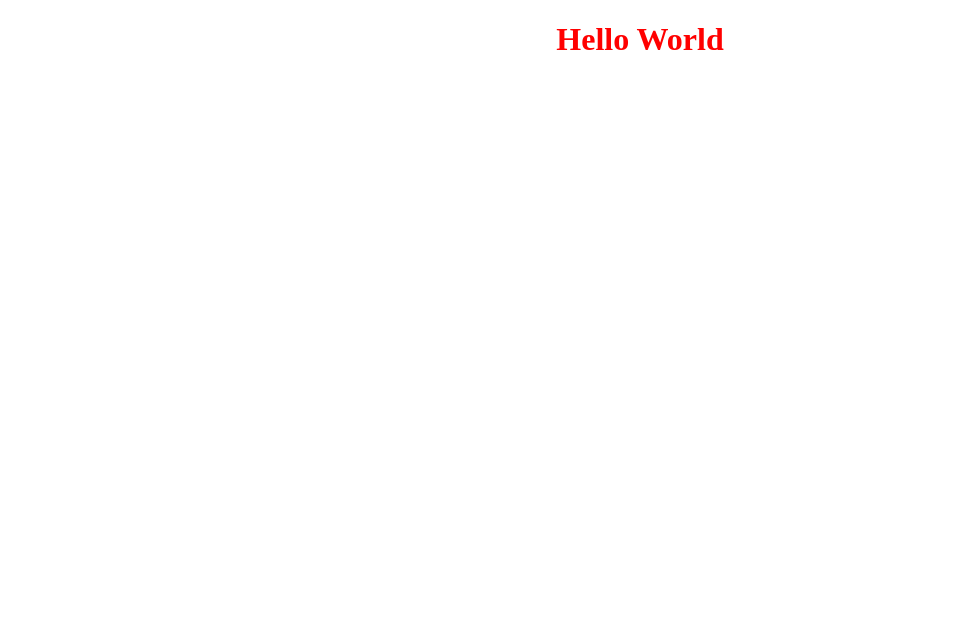
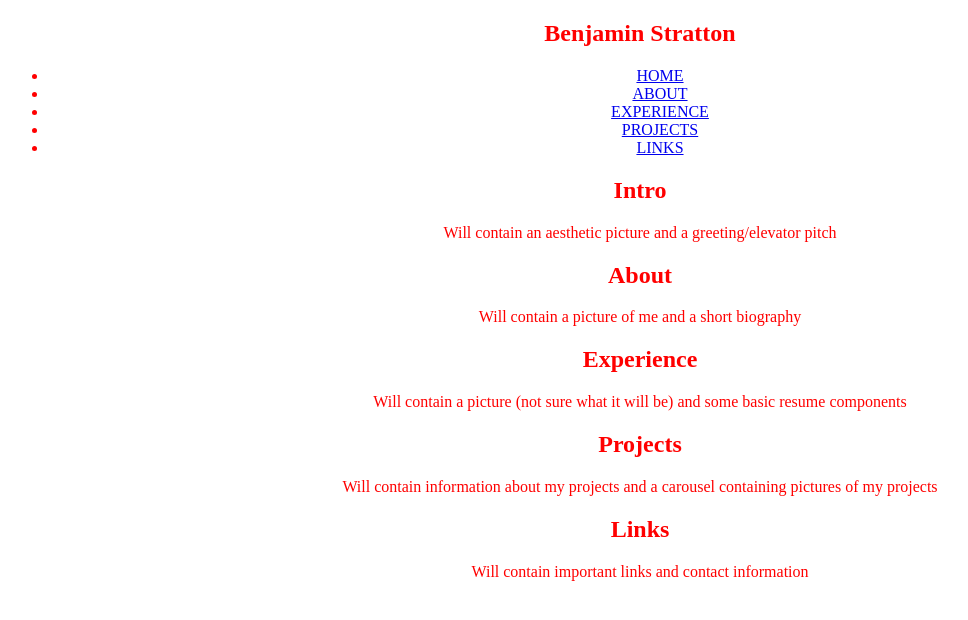
Before and after one commit to benjaminstratton/portfolio, a plain HTML site: page index.html in a window 1280 px wide. Shown: the whole page, without its empty margins (0-968 px from the left). Drawn offline with Linux system fonts and the light colour scheme.

Commit message:
Created a basic html wireframe/template

```diff
--- a/index.html
+++ b/index.html
@@ -9,6 +9,35 @@
     <script src="app.js" ></script>
 </head>
 <body>
-    <h1>Hello World</h1>
+    <nav>
+        <h2>Benjamin Stratton</h2>
+        <ul>
+            <li><a href="#">HOME</a></li>
+            <li><a href="#">ABOUT</a></li>
+            <li><a href="#">EXPERIENCE</a></li>
+            <li><a href="#">PROJECTS</a></li>
+            <li><a href="#">LINKS</a></li>
+        </ul>
+    </nav>
+    <div id="home">
+        <h2>Intro</h2>
+        <p>Will contain an aesthetic picture and a greeting/elevator pitch</p>
+    </div>
+    <div id="about">
+        <h2>About</h2>
+        <p>Will contain a picture of me and a short biography</p>
+    </div>
+    <div id="experience">
+        <h2>Experience</h2>
+        <p>Will contain a picture (not sure what it will be) and some basic resume components</p>
+    </div>
+    <div id="projects">
+        <h2>Projects</h2>
+        <p>Will contain information about my projects and a carousel containing pictures of my projects</p>
+    </div>
+    <div id="footer">
+        <h2>Links</h2>
+        <p>Will contain important links and contact information</p>
+    </div>
 </body>
 </html>
```
